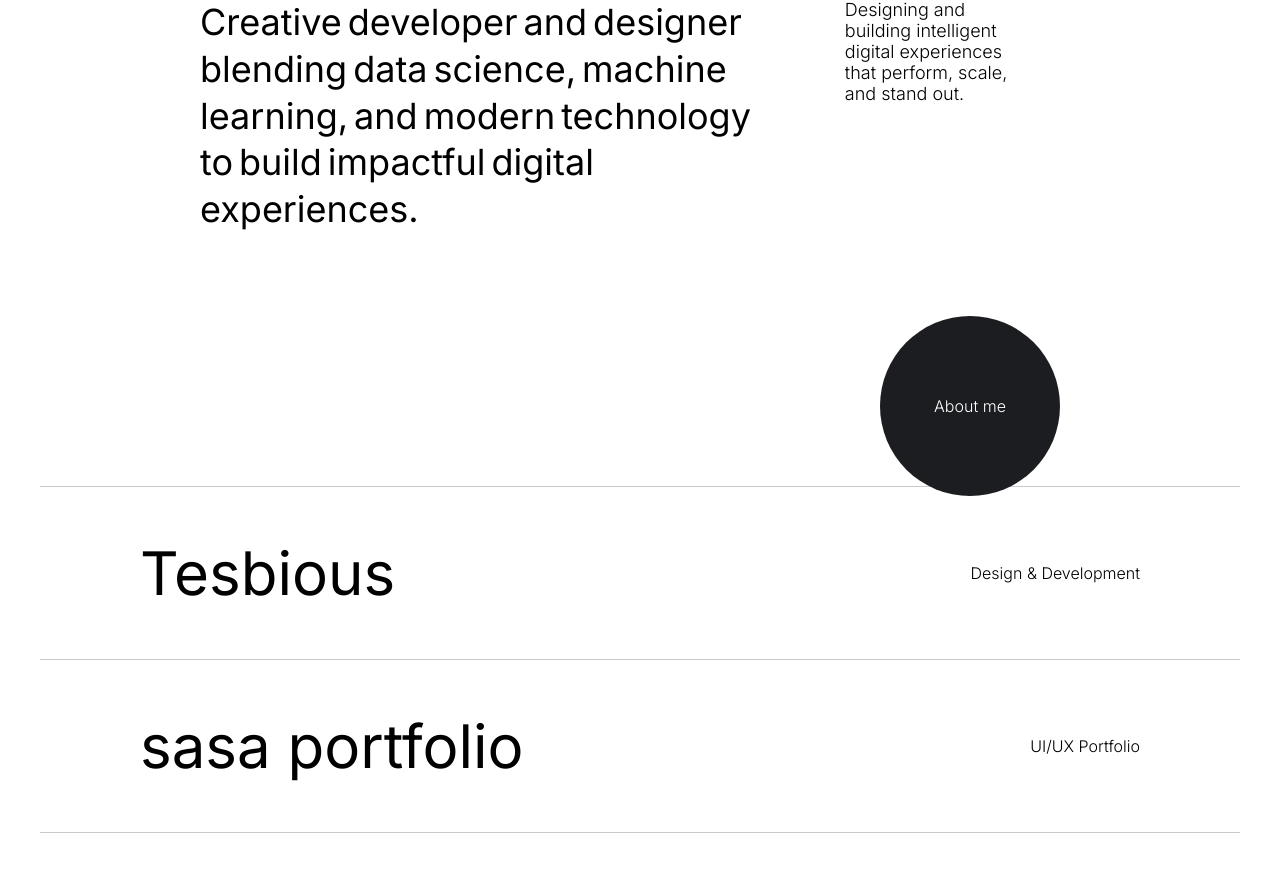
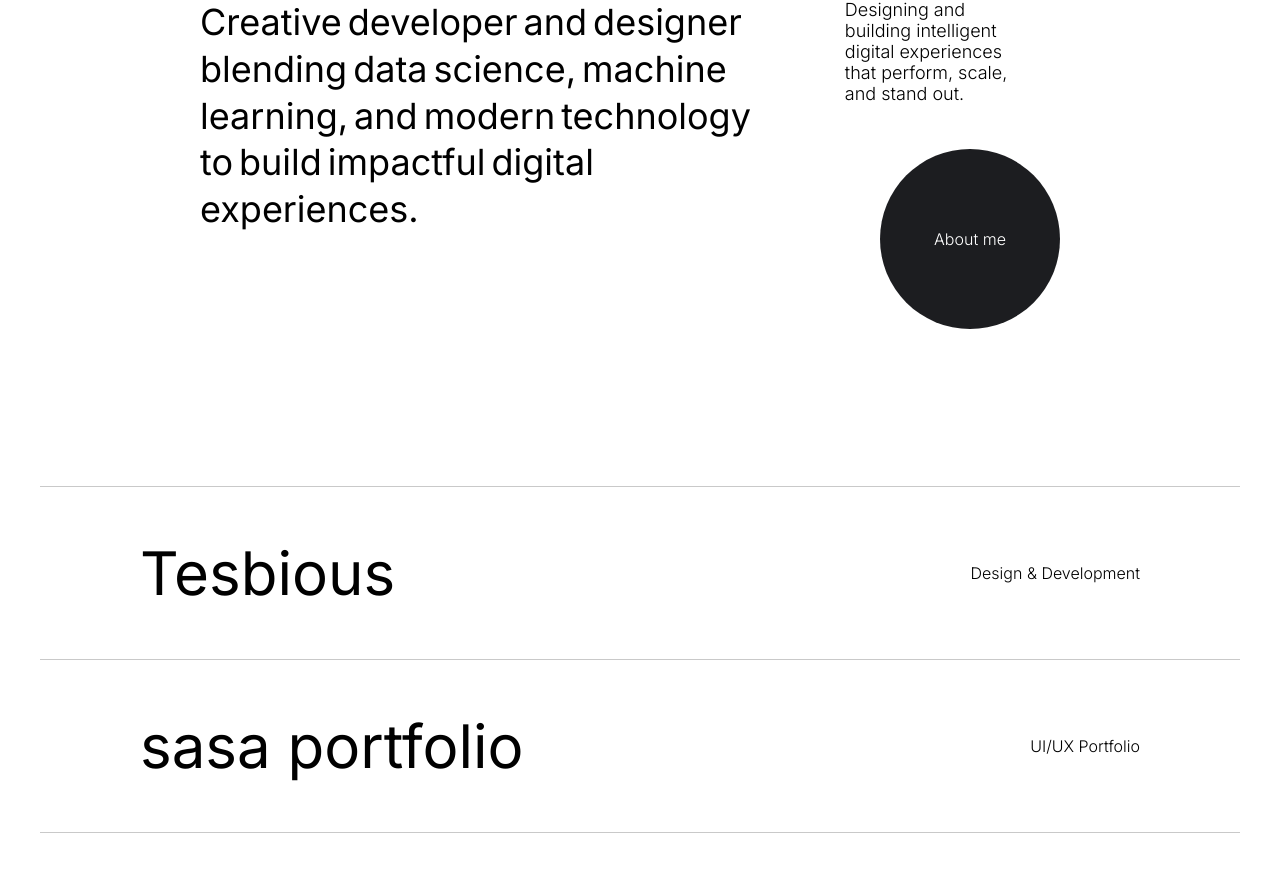
Before and after one commit to Eranga725/Portfolio, a Next.js app: page / in a window 1280 px wide. Shown: the part 1001-1896 px from the top of the page. Built offline with nearby package versions, Linux system fonts and the light colour scheme.

Commit message:
about alignment

```diff
--- a/app/components/Projects/page.module.css
+++ b/app/components/Projects/page.module.css
@@ -13,7 +13,6 @@
     justify-content: center;
   }
 
-  /* Make container responsive for mobile card layout */
   @media (max-width: 1024px) {
     .main {
       height: auto;
--- a/app/components/description/style.module.scss
+++ b/app/components/description/style.module.scss
@@ -32,7 +32,7 @@
             }
         }
         .button{
-            top: 80%;
+            top: 0%;
             left: calc(100% - 200px);
             width: 180px;
             height: 180px;
@@ -40,7 +40,7 @@
             color: white;
             border-radius: 50%;
             position:absolute;
-            margin-top: 130px;
+            margin-top: 150px;
             display: flex;
 
             align-items: center;
```
